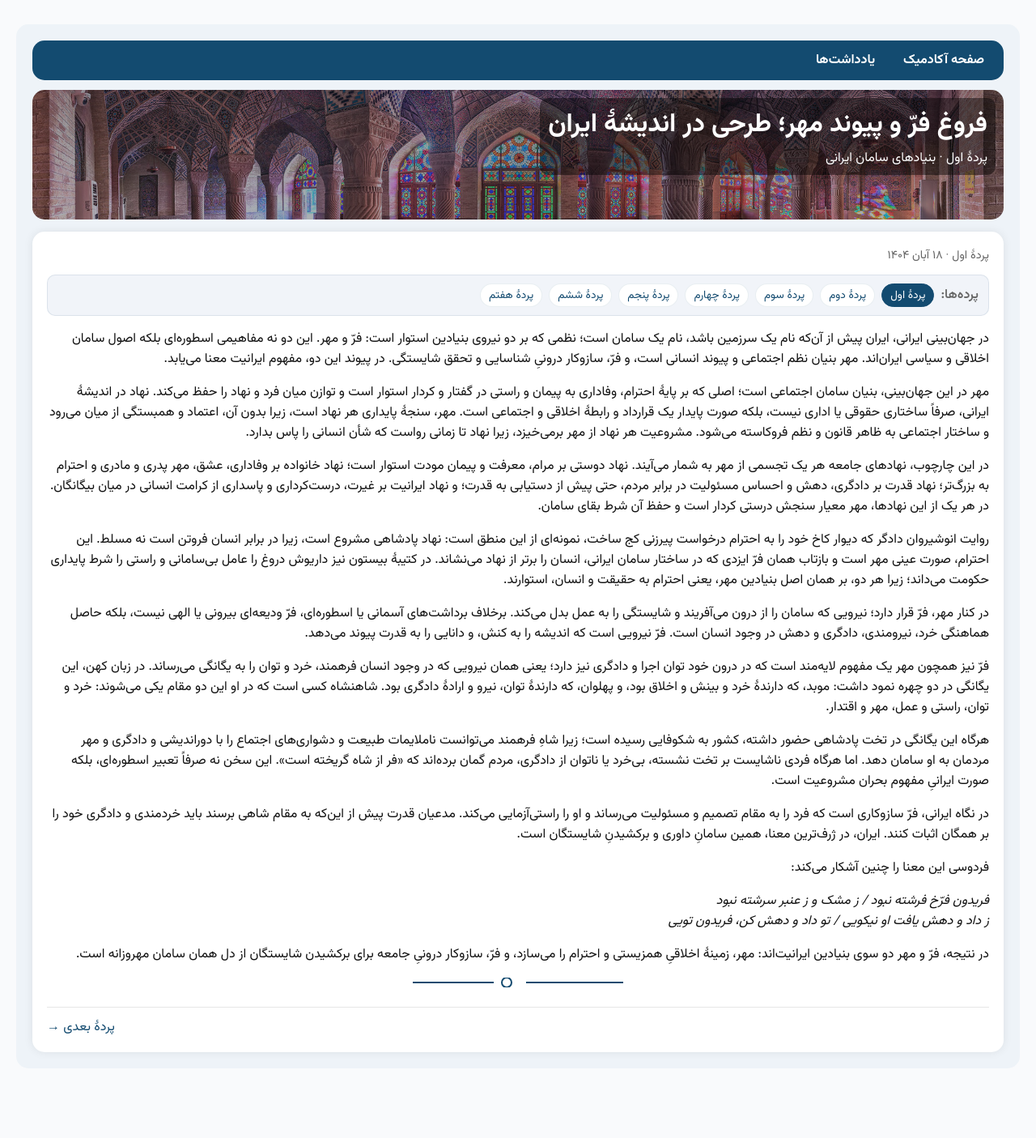
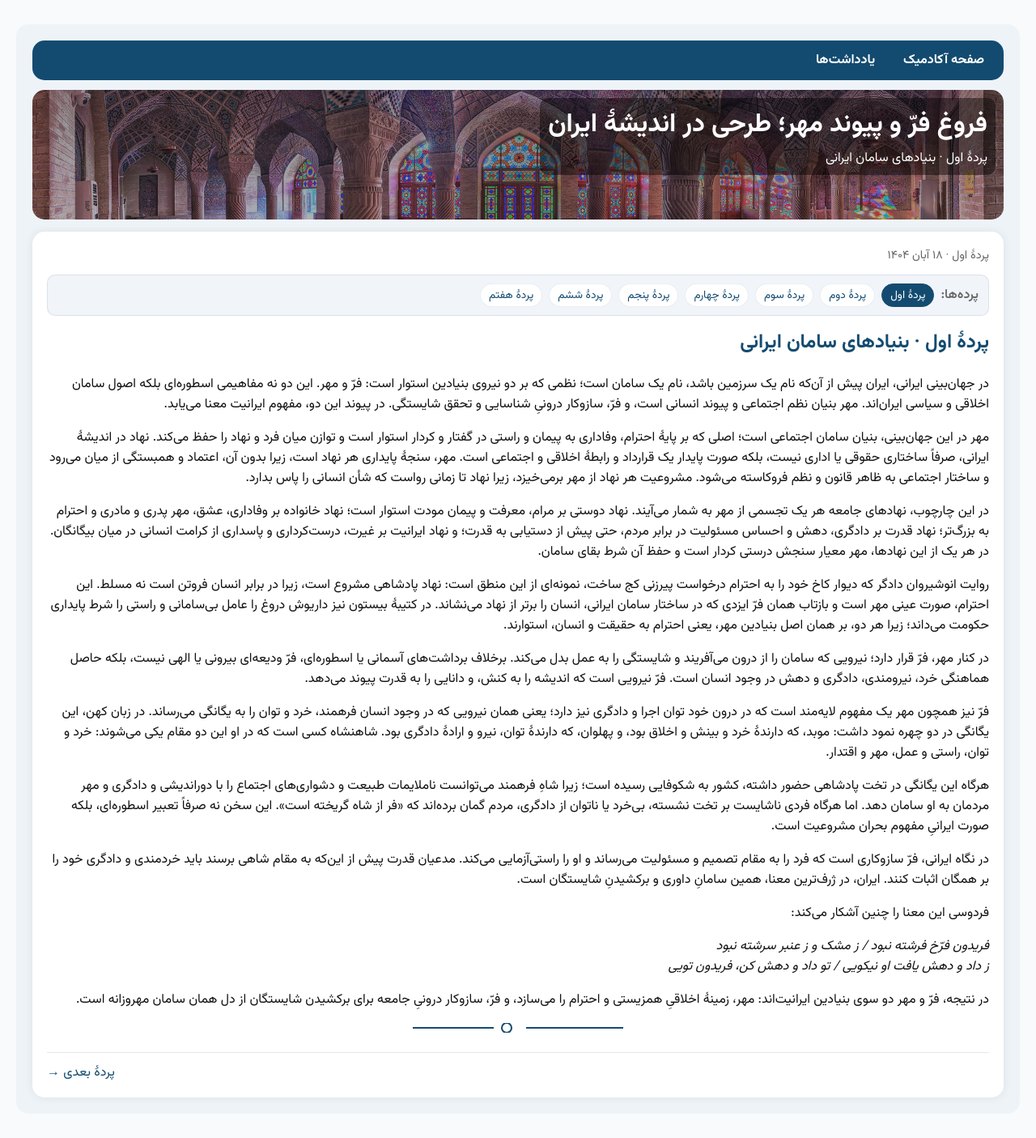
Before and after one commit to ali-jafarzadeh/ali-jafarzadeh.github.io, a Jekyll site: the page fa/posts/far-o-mehr-01.html, which Jekyll copies as it is, in a window 1280 px wide. Shown: the whole page at 81% size. Built offline with Jekyll 4.4.1, drawn with Linux system fonts in a browser that asks for light colours; before the commit the page ends 1349 px from its top, so only the background shows below that.

Commit message:
Add heading for first section on Iranian foundations
Added a heading for the first section on Iranian foundations.

```diff
--- a/fa/posts/far-o-mehr-01.html
+++ b/fa/posts/far-o-mehr-01.html
@@ -78,6 +78,7 @@
         <a href="/fa/posts/far-o-mehr-06.html">پردهٔ ششم</a>
         <a href="/fa/posts/far-o-mehr-07.html">پردهٔ هفتم</a>
       </div>
+      <h2 style="color:#134b70;margin-top:0;">پردهٔ اول · بنیادهای سامان ایرانی</h2>
 
       <!-- متن پرده اول -->
       <p>در جهان‌بینی ایرانی، ایران پیش از آن‌که نام یک سرزمین باشد، نام یک سامان است؛ نظمی که بر دو نیروی بنیادین استوار است: فرّ و مهر. این دو نه مفاهیمی اسطوره‌ای بلکه اصول سامان اخلاقی و سیاسی ایران‌اند. مهر بنیان نظم اجتماعی و پیوند انسانی است، و فرّ، سازوکار درونیِ شناسایی و تحقق شایستگی. در پیوند این دو، مفهوم ایرانیت معنا می‌یابد.</p>
```
